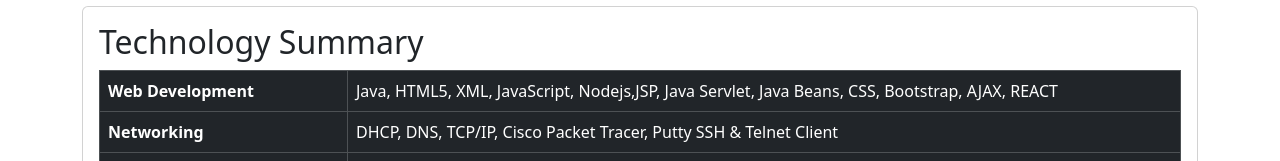
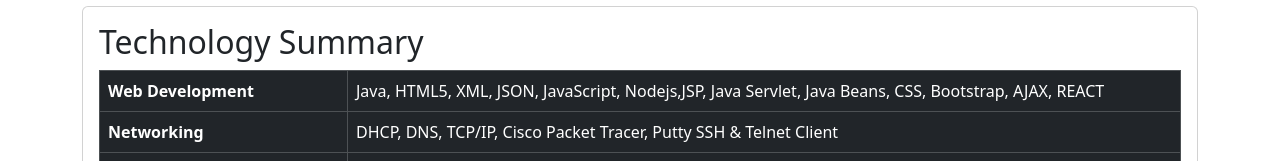
Before and after one commit to madpgmer/CPRG-352-Lab10, a React (Create React App) app in the folder portfolio-app/: page / in a window 1280 px wide. Shown: the part 1430-1591 px from the top of the page. Built offline with nearby package versions, Linux system fonts and the light colour scheme.

Commit message:
Update TechnologySummary.js

```diff
--- a/portfolio-app/src/TechnologySummary.js
+++ b/portfolio-app/src/TechnologySummary.js
@@ -9,7 +9,7 @@ function TechnologySummary() {
                                     <thead>
                                         <tr>
                                         <th scope="row">Web Development</th>
-                                        <td>Java, HTML5, XML, JavaScript, Nodejs,JSP, Java Servlet, Java Beans, CSS, Bootstrap, AJAX, REACT</td>
+                                        <td>Java, HTML5, XML, JSON, JavaScript, Nodejs,JSP, Java Servlet, Java Beans, CSS, Bootstrap, AJAX, REACT</td>
                                         </tr>
 
                                         <tr>
```
